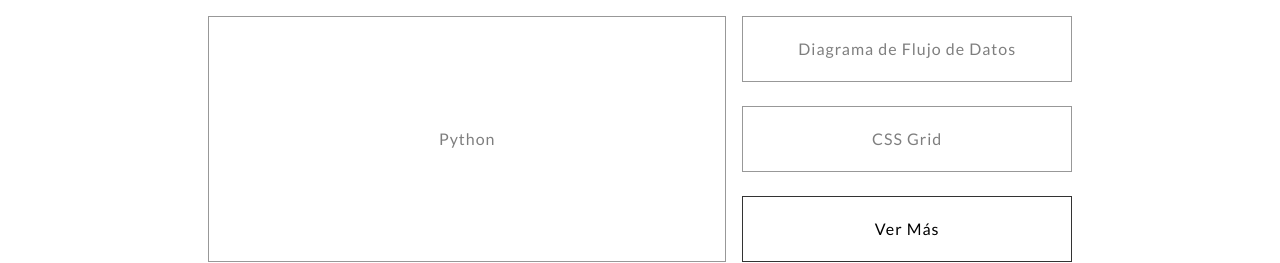
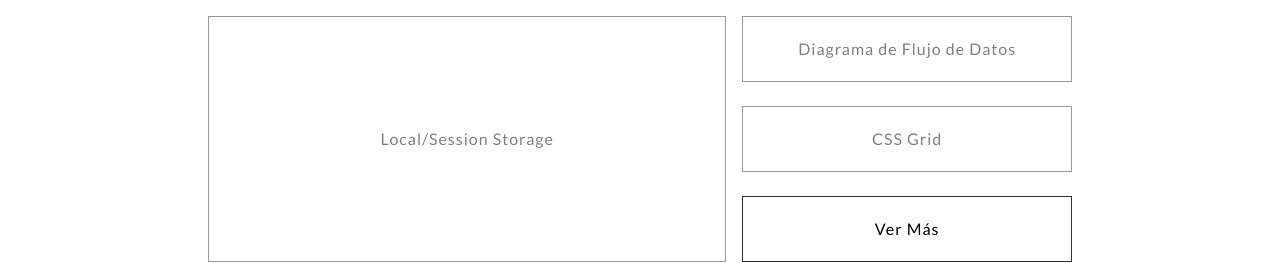
Before and after one commit to Alfacoy/portafolio, a Next.js app: page / in a window 1280 px wide. Shown: the part 880-1143 px from the top of the page. Built offline with nearby package versions, Linux system fonts and the light colour scheme.

Commit message:
[Update] Guides - Le agrego un par de guías que estoy armando.

```diff
--- a/data/data_guides.js
+++ b/data/data_guides.js
@@ -1,10 +1,10 @@
 const DATA_GUIDES = {
   newest: [
     {
-      title: "Python",
+      title: "Local/Session Storage",
       url:
-        "https://www.notion.so/tecknchips/Python-8ef09227c1f74704ba494e1e7da544bb",
-      type: "python",
+        "https://www.notion.so/tecknchips/Local-Session-Storage-a654dbea32fd4b2d951c60251185af9d",
+      type: "javascript",
     },
     {
       title: "Diagrama de Flujo de Datos",
@@ -21,30 +21,73 @@ const DATA_GUIDES = {
   guides: [
     {
       id: 1,
+      title: "Javascript",
+      url:
+        "https://www.notion.so/tecknchips/Javascript-662276b99a2c4161ac11e0f63fce0a25",
+      type: "javascript",
+    },
+    {
+      id: 2,
+      title: "Métodos",
+      url:
+        "https://www.notion.so/tecknchips/M-todos-JS-a6d8c404183448e08ad1f698b7e6cac7",
+      type: "javascript",
+    },
+    {
+      id: 3,
+      title: "Objetos Javascript",
+      url:
+        "https://www.notion.so/tecknchips/Objetos-08a9081337954a10bd4b8433672fbea8",
+      type: "javascript",
+    },
+    {
+      id: 4,
       title: "CSS Grid",
       url: "https://www.notion.so/CSS-Grid-88eb436451bb4277ac40a15893dcfc50",
       type: "css",
     },
+
     {
-      id: 2,
-      title: "Sanity",
-      url: "https://www.notion.so/Sanity-84b4f7f719eb485c9ea87ddf8f497872",
-      type: "javascript",
-    },
-    {
-      id: 3,
+      id: 5,
       title: "Diagrama de Flujo de Datos",
       url:
         "https://www.notion.so/tecknchips/Diagrama-de-Flujo-de-Datos-634bd2b62c8a45dbaa38aee63382888a",
       type: "sistemas",
     },
     {
-      id: 3,
+      id: 6,
       title: "Python Básico",
       url:
         "https://www.notion.so/tecknchips/Python-8ef09227c1f74704ba494e1e7da544bb",
       type: "python",
     },
+    {
+      id: 7,
+      title: "Diccionario de datos",
+      url:
+        "https://www.notion.so/tecknchips/Diccionario-de-Datos-7754687a1ad9410ea17609806fdc1387",
+      type: "sistemas",
+    },
+    {
+      id: 8,
+      title: "Local/Session Storage",
+      url:
+        "https://www.notion.so/tecknchips/Local-Session-Storage-a654dbea32fd4b2d951c60251185af9d",
+      type: "javascript",
+    },
+    {
+      id: 9,
+      title: "OOP",
+      url:
+        "https://www.notion.so/tecknchips/OOP-0decd109bc044b479a123160fcd79df1",
+      type: "sistemas",
+    },
+    {
+      id: 10,
+      title: "Sanity",
+      url: "https://www.notion.so/Sanity-84b4f7f719eb485c9ea87ddf8f497872",
+      type: "javascript",
+    },
   ],
 };
 
```
